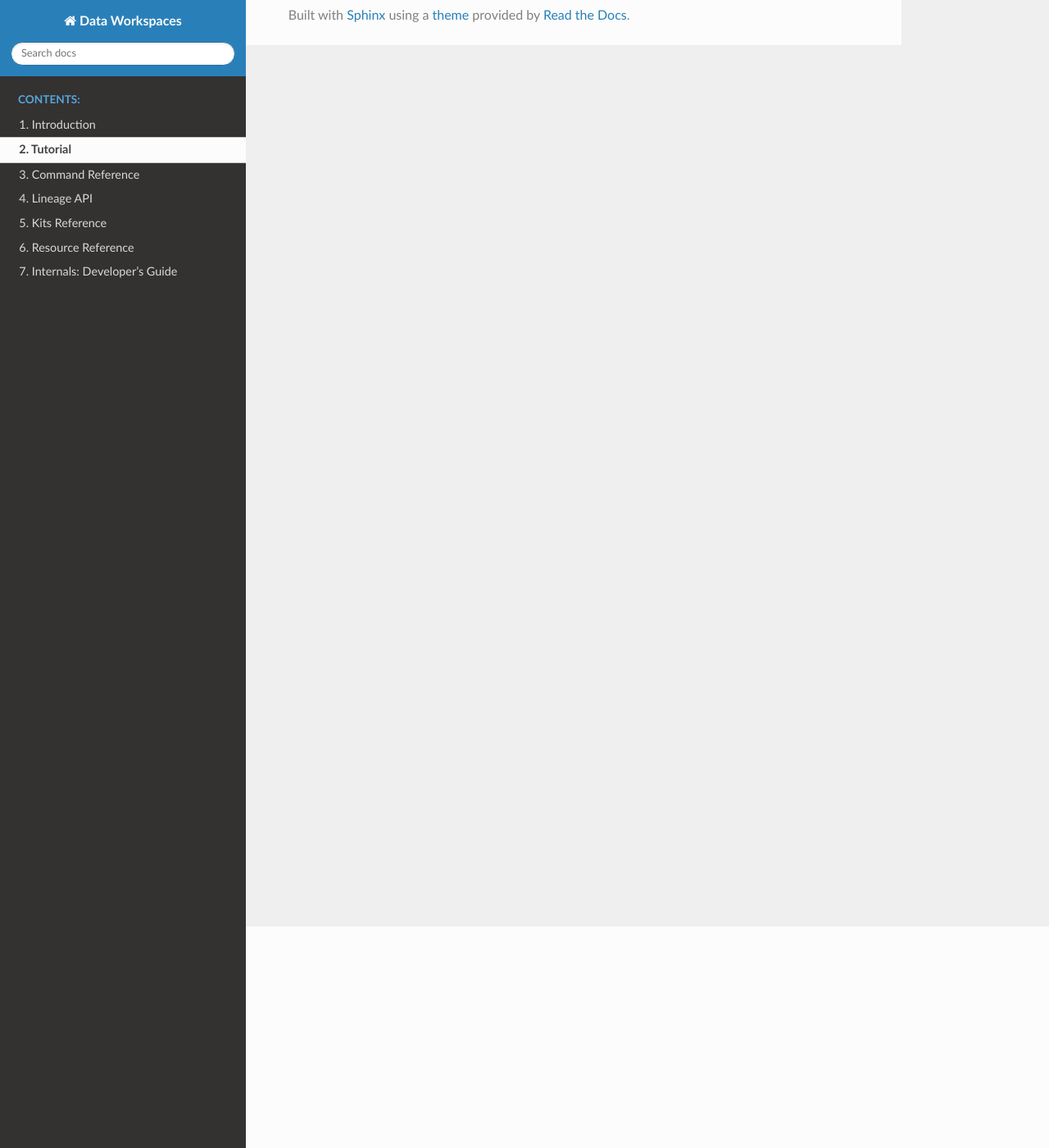
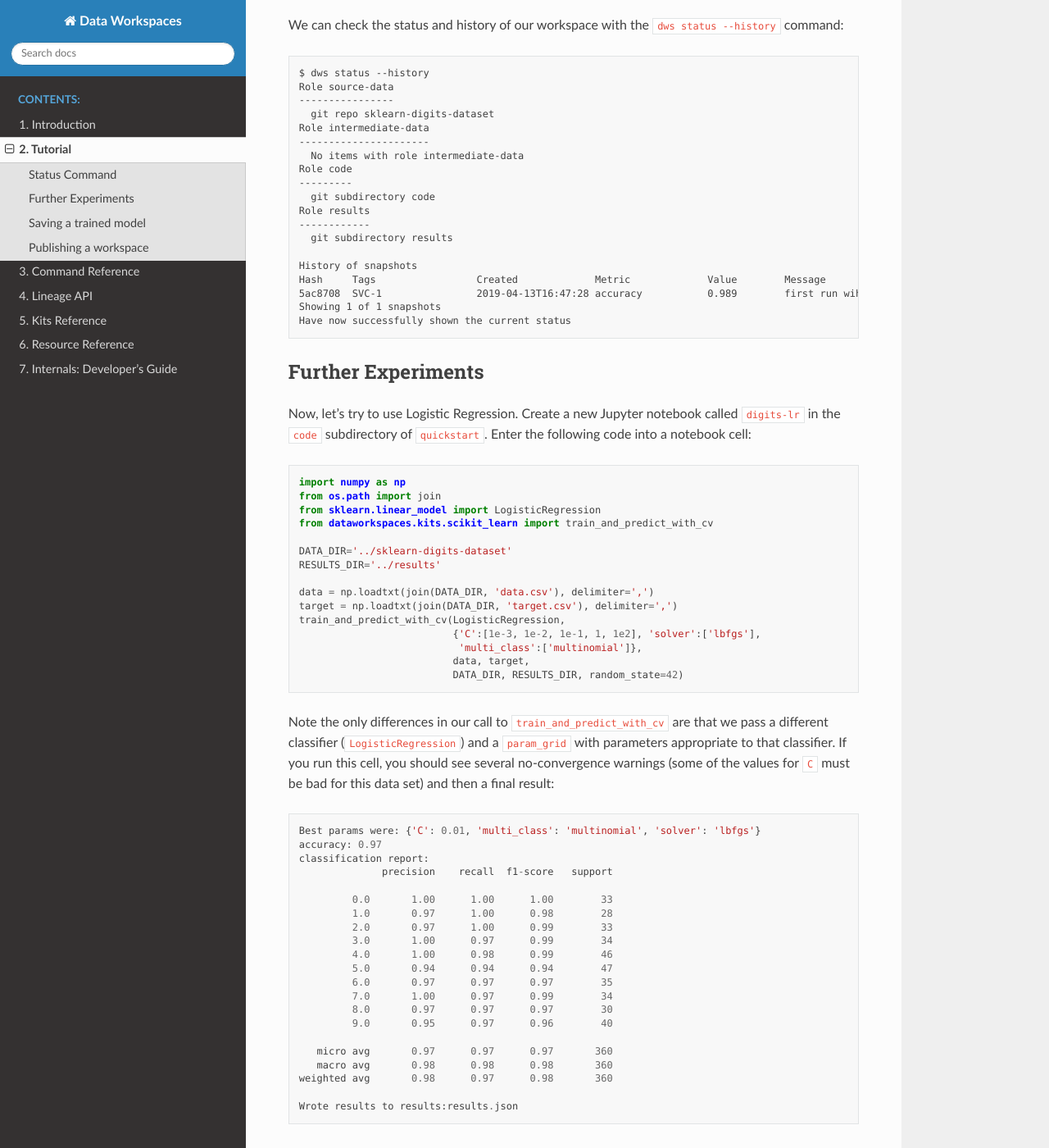
Before and after one commit to data-workspaces/data-workspaces-core, a Sphinx documentation site: the page built from docs/tutorial.rst, in a window 1280 px wide and 1400 px high, scrolled down 270 px. Shown: the whole window at 82% size. Built offline with Sphinx 7.4.7 and the Read the Docs theme 2.0.0, drawn with Linux system fonts in a browser that asks for light colours; some of the changed text lies outside the part shown.

Commit message:
More work on docs; add option to save models in sklearn kit

```diff
--- a/README.rst
+++ b/README.rst
@@ -123,7 +123,8 @@
 ``SVC-1`` is the *tag* of our snapshot.
 If you look in ``quickstart/results``, you will see that the results
 (currently just ``results.json``) have been moved to the subdirectory
-``snapshots/HOSTNAME-SVC-1``). A file, ``lineage.json``, containing a full
+``snapshots/HOSTNAME-SVC-1``, where ``HOSTNAME`` is the hostname for your
+local machine). A file, ``lineage.json``, containing a full
 data lineage graph for our experiment has also been
 created in that directory.
 
@@ -145,6 +146,7 @@
 `Sphinx <https://www.sphinx-doc.org/en/master/>`_ and run the following::
 
   cd docs
+  pip install -r requirements.txt # extras needed to build the docs
   make html
 
 To view the local documentation, open the file ``docs/_build/html/index.html`` in your
--- a/docs/intro.rst
+++ b/docs/intro.rst
@@ -3,6 +3,7 @@
 1. Introduction
 ===============
 .. _quickstart:
+
 Quick Start
 -----------
 Here is a quick example to give you a flavor of the project, using
@@ -95,7 +96,8 @@
 ``SVC-1`` is the *tag* of our snapshot.
 If you look in ``quickstart/results``, you will see that the results
 (currently just ``results.json``) have been moved to the subdirectory
-``snapshots/HOSTNAME-SVC-1``). A file, ``lineage.json``, containing a full
+``snapshots/HOSTNAME-SVC-1``, where ``HOSTNAME`` is the hostname for your
+local machine). A file, ``lineage.json``, containing a full
 data lineage graph for our experiment has also been
 created in that directory.
 
--- a/docs/tutorial.rst
+++ b/docs/tutorial.rst
@@ -2,3 +2,140 @@
 
 2. Tutorial
 ===========
+Let's build on the `Quick Start <:ref:quickstart>`_.  If you haven't already, run
+through it so that you have a `quickstart` workspace with one tag (``SVC-1``).
+
+Status Command
+--------------
+We can check the status and history of our workspace with the ``dws status --history``
+command::
+
+  $ dws status --history
+  Role source-data
+  ----------------
+    git repo sklearn-digits-dataset
+  Role intermediate-data
+  ----------------------
+    No items with role intermediate-data
+  Role code
+  ---------
+    git subdirectory code
+  Role results
+  ------------
+    git subdirectory results
+
+  History of snapshots
+  Hash     Tags                 Created             Metric             Value        Message
+  5ac8708  SVC-1                2019-04-13T16:47:28 accuracy           0.989        first run wih SVC
+  Showing 1 of 1 snapshots
+  Have now successfully shown the current status
+
+Further Experiments
+-------------------
+Now, let's try to use Logistic Regression. Create a new Jupyter notebook called
+``digits-lr`` in the ``code`` subdirectory of ``quickstart``. Enter the following
+code into a notebook cell::
+
+  import numpy as np
+  from os.path import join
+  from sklearn.linear_model import LogisticRegression
+  from dataworkspaces.kits.scikit_learn import train_and_predict_with_cv
+
+  DATA_DIR='../sklearn-digits-dataset'
+  RESULTS_DIR='../results'
+
+  data = np.loadtxt(join(DATA_DIR, 'data.csv'), delimiter=',')
+  target = np.loadtxt(join(DATA_DIR, 'target.csv'), delimiter=',')
+  train_and_predict_with_cv(LogisticRegression,
+                            {'C':[1e-3, 1e-2, 1e-1, 1, 1e2], 'solver':['lbfgs'],
+                             'multi_class':['multinomial']},
+                            data, target,
+                            DATA_DIR, RESULTS_DIR, random_state=42)
+
+Note the only differences in our call to ``train_and_predict_with_cv`` are that
+we pass a different classifier (``LogisticRegression``) and a ``param_grid``
+with parameters appropriate to that classifier. If you run this cell,
+you should see several no-convergence warnings (some of the values for ``C``
+must be bad for this data set) and then a final result::
+
+  Best params were: {'C': 0.01, 'multi_class': 'multinomial', 'solver': 'lbfgs'}
+  accuracy: 0.97
+  classification report:
+                precision    recall  f1-score   support
+
+           0.0       1.00      1.00      1.00        33
+           1.0       0.97      1.00      0.98        28
+           2.0       0.97      1.00      0.99        33
+           3.0       1.00      0.97      0.99        34
+           4.0       1.00      0.98      0.99        46
+           5.0       0.94      0.94      0.94        47
+           6.0       0.97      0.97      0.97        35
+           7.0       1.00      0.97      0.99        34
+           8.0       0.97      0.97      0.97        30
+           9.0       0.95      0.97      0.96        40
+
+     micro avg       0.97      0.97      0.97       360
+     macro avg       0.98      0.98      0.98       360
+  weighted avg       0.98      0.97      0.98       360
+
+  Wrote results to results:results.json
+
+
+Ok, so our Logistic Regression
+accuracy of 0.97 is not as good as we obtained from the
+Support Vector Classifier (0.989). Let's take a snapshot anyway,
+so we have this experiment for future reference. Maybe someone will
+ask us, "Did you try Logistic Regession?", and we can show them
+the full results and even use a ``restore`` command to re-run the
+experiment for them. Here's how to take the snapshot::
+
+  dws snapshot -m "Logistic Regession experiment" LR-1
+
+Saving a trained model
+----------------------
+Since the Support Vector Classifier gave the best results, let us train
+a model with the full data set and save it to our results directory.
+``train_and_predict_with_cv`` can do that for us if we specify the
+``model_name`` parameter. Start the ``digits-svc`` notebook and add
+``model_name='svc-best'`` to the call as follows::
+
+  train_and_predict_with_cv(SVC, {'gamma':[0.01, 0.001, 0.0001]}, data, target,
+                            DATA_DIR, RESULTS_DIR, random_state=42,
+                            model_name='svc-best')
+
+Now, run the cell. It should print the metrics as before and then the message:
+"Wrote trained model to /path/to/results/svc-best.pkl". Save and quit
+the notebook. From the ``code`` directory, let's run an ``ls`` command to see
+what was generated::
+
+  $ ls ../results
+  README.txt	results.json	snapshots	svc-best.pkl
+
+We see that the results.json file was generated as before and we have a new
+file, ``svc-best.pkl``, which contains the pickled model. Let's now take a
+snapshot: ``dws snapshot -m "trained the best model (SVC)" SVC-2``. If we
+run the status command we can see the history of our experiments::
+
+  dws status --history
+  Role source-data
+  ----------------
+    git repo sklearn-digits-dataset
+  Role intermediate-data
+  ----------------------
+    No items with role intermediate-data
+  Role code
+  ---------
+    git subdirectory code
+  Role results
+  ------------
+    git subdirectory results
+
+  History of snapshots
+  Hash     Tags                 Created             Metric             Value        Message
+  69c469b  SVC-2                2019-04-14T08:05:17 accuracy           0.989        trained the best model (SVC)
+  ce702b1  LR-1                 2019-04-14T07:37:24 accuracy           0.975        Logistic Regession experiment
+  5ac8708  SVC-1                2019-04-13T16:47:28 accuracy           0.989        first run wih SVC
+  Showing 3 of 3 snapshots
+
+Publishing a workspace
+----------------------
```
Also changed, not shown: 2 other files.
